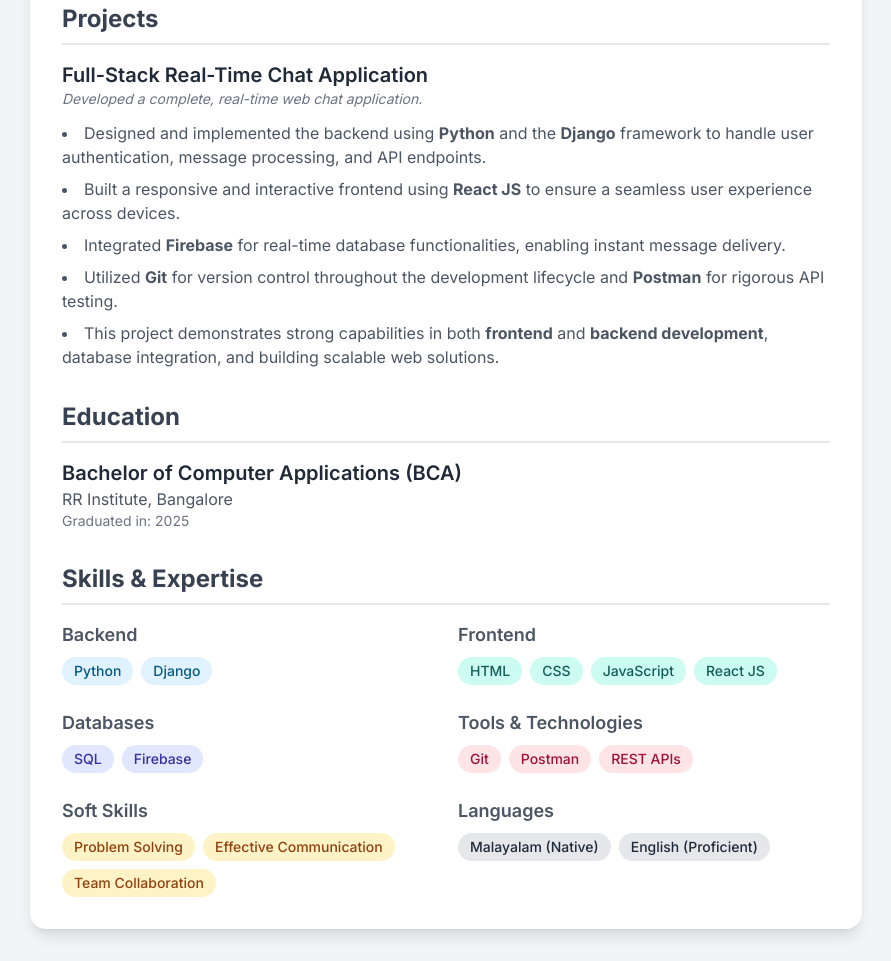
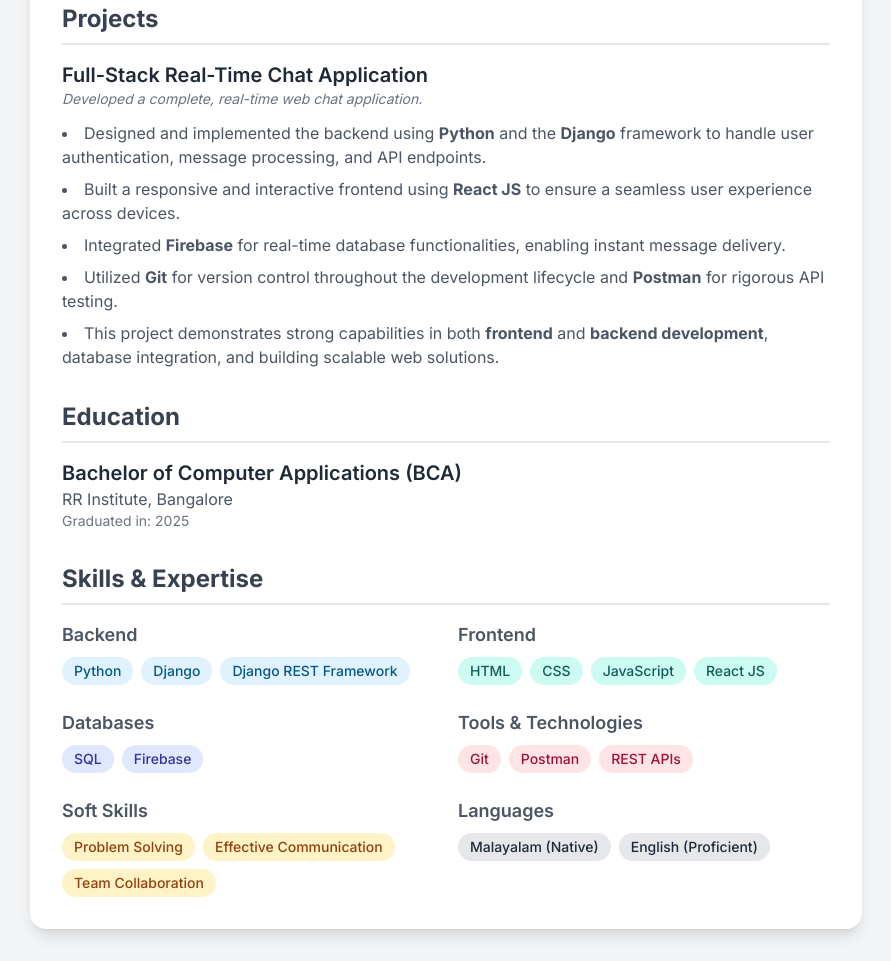
Before and after one commit to Niyad-Sunil-14/CV, a plain HTML site: page index.html in a window 1280 px wide. Shown: the part 421-1382 px from the top of the page, without its empty margins (194-1085 px from the left). Drawn offline with nearby package versions, Linux system fonts and the light colour scheme.

Commit message:
CV Commit2

```diff
--- a/index.html
+++ b/index.html
@@ -95,6 +95,7 @@
                             <div class="flex flex-wrap gap-2">
                                 <span class="bg-sky-100 text-sky-800 text-sm font-medium px-3 py-1 rounded-full">Python</span>
                                 <span class="bg-sky-100 text-sky-800 text-sm font-medium px-3 py-1 rounded-full">Django</span>
+                                <span class="bg-sky-100 text-sky-800 text-sm font-medium px-3 py-1 rounded-full">Django REST Framework</span>
                             </div>
                         </div>
                         <div>
```
